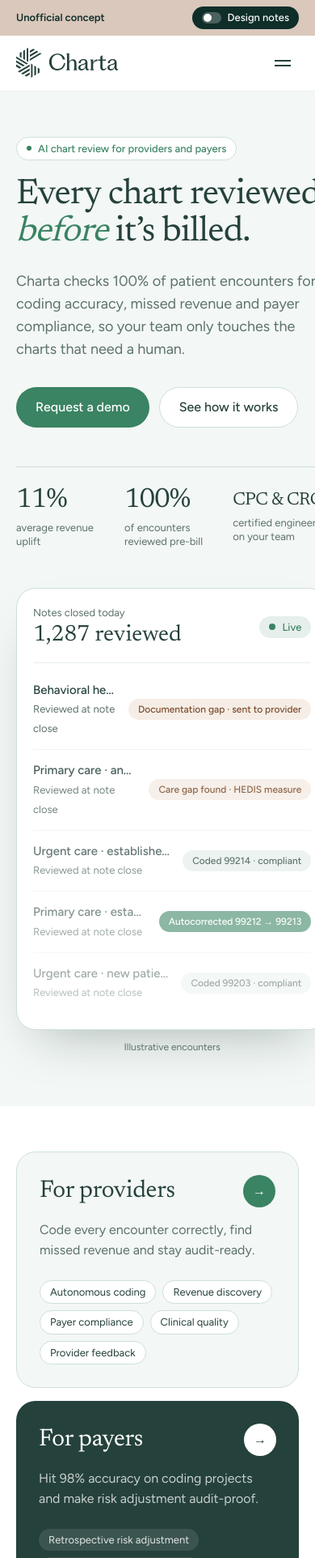
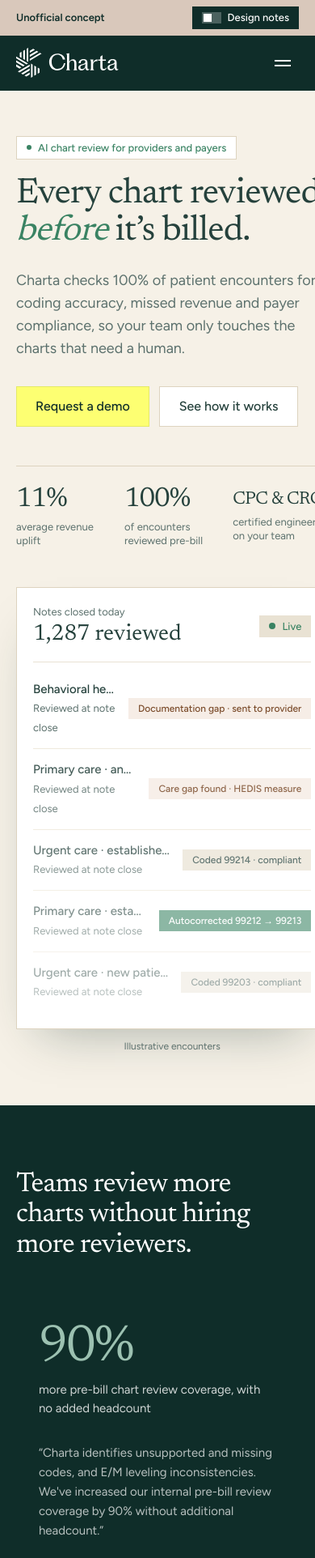
Before and after one commit to heyryker/portfolio, a Next.js app: page /chartahealth in a window 390 px wide. Shown: the top 1924 px of the page at 81% size. Built offline with nearby package versions, Linux system fonts and the light colour scheme.

Commit message:
Charta concept: sharp corners, dark green nav, neon yellow CTAs, creme backgrounds, no provider/payer section
Co-Authored-By: Claude Opus 5.5 <noreply@anthropic.com>
Claude-Session: https://claude.ai/code/session_012okL6e9rPngZcK64pG4yMo

```diff
--- a/app/chartahealth/ChartaConcept.tsx
+++ b/app/chartahealth/ChartaConcept.tsx
@@ -8,8 +8,8 @@ import { useEffect, useState, type ReactNode } from "react";
  * Unofficial homepage concept for Charta Health (chartahealth.com), built for
  * an interview. Copy, product screenshots and logo are Charta's own, taken
  * from their live homepage (2026-11). Colors are their Webflow brand tokens:
- *   dark-bg #0f2d29, headings #25413c, accent #3a8363, off-white #f3f7f5,
- *   darker-border #cee0d8, stroke #e6efeb, paragraph #5c716d, sand #d9c8bb.
+ *   dark-bg #0f2d29, headings #25413c, accent #3a8363, off-white #f6f1e7,
+ *   darker-border #ddd3bf, stroke #e9e2d3, paragraph #5c716d, sand #d9c8bb.
  * Nothing here uses the portfolio's own brand on purpose.
  *
  * "Design notes" (off by default) show numbered callouts explaining what
@@ -149,33 +149,29 @@ const FEED = [
 const NOTES: Record<number, { title: string; body: string }> = {
   1: {
     title: "Say what it is before asking a question",
-    body: "The live hero opens with a hypothetical question. A buyer has to read the subhead to learn what Charta does. The new headline states the promise plainly, and the proof points (11%, 100%, CPC- and CRC-certified engineers) sit in the first screen instead of further down.",
+    body: "The live hero opens with a hypothetical question. A buyer has to read the subhead to learn what Charta does. The new headline states the promise plainly, and the proof points (11%, 100%, CPC- and CRC-certified engineers) sit in the first screen instead of further down. The small Provider / Payer switch above the headline is gone, so nothing competes with the promise.",
   },
   2: {
     title: "Show the product doing the job",
     body: "The hero visual is a small live feed of charts being reviewed at note close. It explains pre-billing review in about three seconds, without a paragraph. (The encounters in it are illustrative.)",
   },
   3: {
-    title: "Two clear doors instead of a small switch",
-    body: "Providers and payers buy different things. The live page uses a small Provider / Payer toggle above the headline that's easy to miss. Two labeled doors let each buyer self-select right away.",
-  },
-  4: {
     title: "Customer results right after the promise",
     body: "On the live page the strongest proof (customer quotes with real numbers) is about two-thirds of the way down, in a slider. The first logos under the hero are associations Charta is a member of, which can read as customer logos but aren't. Here the numbers lead and the quotes back them up.",
   },
-  5: {
+  4: {
     title: "Lead each product with an outcome",
     body: "The product tour keeps the real screenshots, but each panel now leads with a concrete outcome. For example, payer compliance goes from \u201cGet peace of mind and greater control\u201d to \u201cFix issues while charts are still open.\u201d",
   },
-  6: {
+  5: {
     title: "Three steps that scan",
     body: "Each step was two long paragraphs. Now each is one or two sentences, and the 'you decide what happens' choice from step two becomes three chips, since it's a real selling point.",
   },
-  7: {
+  6: {
     title: "Roles as a quick list, not stock photos",
     body: "Six photo cards became a two-column list. Visitors find their role and outcome in seconds, and the page is shorter and lighter.",
   },
-  8: {
+  7: {
     title: "Lead with people at the close",
     body: "The final ask names the dedicated, certified engineer, the differentiator buried in step one of the live page. Resources drop from six long cards to three short ones.",
   },
@@ -193,11 +189,11 @@ export function ChartaConcept() {
 
       <main>
         {/* Hero */}
-        <section className="relative overflow-hidden bg-[#f3f7f5]">
+        <section className="relative overflow-hidden bg-[#f6f1e7]">
           <div className="mx-auto grid max-w-[1280px] gap-12 px-5 pt-14 pb-16 md:px-10 lg:grid-cols-[1.05fr_1fr] lg:items-center lg:gap-16 lg:pt-20 lg:pb-24">
             <div>
               {notes && <Note n={1} />}
-              <p className="mb-5 inline-flex items-center gap-2 rounded-full border border-[#cee0d8] bg-white px-3 py-1 text-[13px] font-medium text-[#3a8363]">
+              <p className="mb-5 inline-flex items-center gap-2 border border-[#ddd3bf] bg-white px-3 py-1 text-[13px] font-medium text-[#3a8363]">
                 <span className="size-1.5 rounded-full bg-[#3a8363]" aria-hidden="true" />
                 AI chart review for providers and payers
               </p>
@@ -214,7 +210,7 @@ export function ChartaConcept() {
                   See how it works
                 </Button>
               </div>
-              <dl className="mt-12 grid max-w-[540px] grid-cols-3 gap-4 border-t border-[#cee0d8] pt-6">
+              <dl className="mt-12 grid max-w-[540px] grid-cols-3 gap-4 border-t border-[#ddd3bf] pt-6">
                 <Stat value="11%" label="average revenue uplift" />
                 <Stat value="100%" label="of encounters reviewed pre-bill" />
                 <Stat value="CPC & CRC" label="certified engineers on your team" small />
@@ -227,39 +223,14 @@ export function ChartaConcept() {
           </div>
         </section>
 
-        {/* Audience doors */}
-        <section className="border-b border-[#e6efeb] bg-white">
-          <div className="mx-auto max-w-[1280px] px-5 py-14 md:px-10">
-            {notes && <Note n={3} />}
-            <div className="grid gap-4 md:grid-cols-2">
-              <Door
-                who="For providers"
-                line="Code every encounter correctly, find missed revenue and stay audit-ready."
-                items={["Autonomous coding", "Revenue discovery", "Payer compliance", "Clinical quality", "Provider feedback"]}
-              />
-              <Door
-                who="For payers"
-                line="Hit 98% accuracy on coding projects and make risk adjustment audit-proof."
-                items={[
-                  "Retrospective risk adjustment",
-                  "Automated second-pass & QA",
-                  "RADV & audit management",
-                  "HEDIS & quality analytics",
-                ]}
-                dark
-              />
-            </div>
-          </div>
-        </section>
-
         {/* Proof */}
         <section className="bg-[#0f2d29] text-white">
           <div className="mx-auto max-w-[1280px] px-5 py-20 md:px-10 md:py-24">
-            {notes && <Note n={4} dark />}
+            {notes && <Note n={3} dark />}
             <h2 className="max-w-[640px] font-[family-name:var(--font-charta-serif)] text-[34px] leading-[1.1] tracking-[-0.02em] md:text-[44px]">
               Teams review more charts without hiring more reviewers.
             </h2>
-            <div className="mt-12 grid gap-px overflow-hidden rounded-2xl bg-white/10 md:grid-cols-3">
+            <div className="mt-12 grid gap-px overflow-hidden bg-white/10 md:grid-cols-3">
               {PROOF.map((p) => (
                 <figure key={p.name} className="flex flex-col bg-[#0f2d29] p-7 md:p-8">
                   <p className="font-[family-name:var(--font-charta-serif)] text-[64px] leading-none tracking-[-0.03em] text-[#9cc1b1]">
@@ -282,9 +253,9 @@ export function ChartaConcept() {
         </section>
 
         {/* Solutions */}
-        <section className="bg-[#f3f7f5]">
+        <section className="bg-[#f6f1e7]">
           <div className="mx-auto max-w-[1280px] px-5 py-20 md:px-10 md:py-24">
-            {notes && <Note n={5} />}
+            {notes && <Note n={4} />}
             <SectionHead
               eyebrow="Platform"
               title="One review, five ways to protect the practice"
@@ -299,8 +270,8 @@ export function ChartaConcept() {
                   aria-selected={tab === s.id}
                   aria-controls="solution-panel"
                   onClick={() => setTab(s.id)}
-                  className={`shrink-0 rounded-full px-4 py-2 text-[15px] font-medium transition-colors focus-visible:outline-2 focus-visible:outline-offset-2 focus-visible:outline-[#3a8363] ${
-                    tab === s.id ? "bg-[#25413c] text-white" : "bg-white text-[#25413c] hover:bg-[#e6efeb]"
+                  className={`shrink-0 px-4 py-2 text-[15px] font-medium transition-colors focus-visible:outline-2 focus-visible:outline-offset-2 focus-visible:outline-[#3a8363] ${
+                    tab === s.id ? "bg-[#25413c] text-white" : "bg-white text-[#25413c] hover:bg-[#e9e2d3]"
                   }`}
                 >
                   {s.tab}
@@ -311,7 +282,7 @@ export function ChartaConcept() {
               id="solution-panel"
               role="tabpanel"
               aria-labelledby={`tab-${solution.id}`}
-              className="mt-6 grid gap-8 rounded-3xl border border-[#cee0d8] bg-white p-6 md:p-10 lg:grid-cols-[1fr_1.25fr] lg:items-center"
+              className="mt-6 grid gap-8 border border-[#ddd3bf] bg-white p-6 md:p-10 lg:grid-cols-[1fr_1.25fr] lg:items-center"
             >
               <div>
                 <h3 className="font-[family-name:var(--font-charta-serif)] text-[30px] leading-[1.15] tracking-[-0.01em] md:text-[36px]">
@@ -322,7 +293,7 @@ export function ChartaConcept() {
                   Learn about {solution.tab.toLowerCase()} <span aria-hidden="true">→</span>
                 </a>
               </div>
-              <div className="overflow-hidden rounded-2xl border border-[#e6efeb] bg-[#f3f7f5]">
+              <div className="overflow-hidden border border-[#e9e2d3] bg-[#f6f1e7]">
                 <Image
                   key={solution.img}
                   src={solution.img}
@@ -340,7 +311,7 @@ export function ChartaConcept() {
         {/* How it works */}
         <section id="how" className="scroll-mt-20 bg-white">
           <div className="mx-auto max-w-[1280px] px-5 py-20 md:px-10 md:py-24">
-            {notes && <Note n={6} />}
+            {notes && <Note n={5} />}
             <SectionHead
               eyebrow="How Charta works"
               title="Live in your EHR, reviewing from the first note"
@@ -348,21 +319,21 @@ export function ChartaConcept() {
             />
             <ol className="mt-12 grid gap-6 lg:grid-cols-3">
               {STEPS.map((s) => (
-                <li key={s.n} className="flex flex-col rounded-3xl border border-[#e6efeb] bg-[#f3f7f5] p-6 md:p-8">
+                <li key={s.n} className="flex flex-col border border-[#e9e2d3] bg-[#f6f1e7] p-6 md:p-8">
                   <span className="font-[family-name:var(--font-charta-serif)] text-[20px] text-[#3a8363]">{s.n}</span>
                   <h3 className="mt-3 text-[22px] leading-[1.25] font-semibold tracking-[-0.01em]">{s.title}</h3>
                   <p className="mt-3 text-[16px] leading-[1.6] text-[#5c716d]">{s.body}</p>
                   {s.chips && (
                     <ul className="mt-4 flex flex-wrap gap-2">
                       {s.chips.map((c) => (
-                        <li key={c} className="rounded-full border border-[#cee0d8] bg-white px-3 py-1 text-[13px] font-medium">
+                        <li key={c} className=" border border-[#ddd3bf] bg-white px-3 py-1 text-[13px] font-medium">
                           {c}
                         </li>
                       ))}
                     </ul>
                   )}
                   {s.img ? (
-                    <div className="mt-6 overflow-hidden rounded-2xl border border-[#e6efeb] bg-white">
+                    <div className="mt-6 overflow-hidden border border-[#e9e2d3] bg-white">
                       <Image src={s.img} alt={s.alt ?? ""} width={1312} height={1312} className="h-auto w-full" unoptimized />
                     </div>
                   ) : (
@@ -375,20 +346,20 @@ export function ChartaConcept() {
         </section>
 
         {/* Roles */}
-        <section className="bg-[#f3f7f5]">
+        <section className="bg-[#f6f1e7]">
           <div className="mx-auto grid max-w-[1280px] gap-10 px-5 py-20 md:px-10 md:py-24 lg:grid-cols-[1fr_1.4fr]">
             <div>
-              {notes && <Note n={7} />}
+              {notes && <Note n={6} />}
               <SectionHead
                 eyebrow="Built for"
                 title="Teams across your practice"
                 body="Provider organizations use Charta to grow revenue and build scalable systems for payer compliance, provider performance and clinical quality."
               />
             </div>
-            <ul className="grid gap-px overflow-hidden rounded-3xl border border-[#cee0d8] bg-[#cee0d8] sm:grid-cols-2">
+            <ul className="grid gap-px overflow-hidden border border-[#ddd3bf] bg-[#ddd3bf] sm:grid-cols-2">
               {ROLES.map(([role, line]) => (
                 <li key={role}>
-                  <a href="#" className="group flex h-full flex-col bg-white p-6 transition-colors hover:bg-[#f9fbfa]">
+                  <a href="#" className="group flex h-full flex-col bg-white p-6 transition-colors hover:bg-[#fbf8f2]">
                     <span className="flex items-center justify-between text-[17px] font-semibold">
                       {role}
                       <span aria-hidden="true" className="text-[#3a8363] transition-transform group-hover:translate-x-1">
@@ -406,7 +377,7 @@ export function ChartaConcept() {
         {/* Resources + CTA */}
         <section className="bg-white">
           <div className="mx-auto max-w-[1280px] px-5 py-20 md:px-10 md:py-24">
-            {notes && <Note n={8} />}
+            {notes && <Note n={7} />}
             <div className="flex flex-wrap items-end justify-between gap-4">
               <SectionHead eyebrow="Resources" title="Learn from teams already doing it" />
               <a href="#" className="font-semibold text-[#3a8363] hover:underline">
@@ -418,7 +389,7 @@ export function ChartaConcept() {
                 <a
                   key={r.title}
                   href="#"
-                  className="group flex flex-col rounded-3xl border border-[#e6efeb] p-6 transition-colors hover:border-[#cee0d8] hover:bg-[#f3f7f5]"
+                  className="group flex flex-col border border-[#e9e2d3] p-6 transition-colors hover:border-[#ddd3bf] hover:bg-[#f6f1e7]"
                 >
                   <span className="text-[12px] font-semibold tracking-[0.08em] text-[#3a8363] uppercase">{r.kind}</span>
                   <span className="mt-3 font-[family-name:var(--font-charta-serif)] text-[22px] leading-[1.25]">{r.title}</span>
@@ -427,7 +398,7 @@ export function ChartaConcept() {
               ))}
             </div>
 
-            <div className="mt-20 grid gap-8 overflow-hidden rounded-[32px] bg-[#0f2d29] p-8 text-white md:p-14 lg:grid-cols-[1.4fr_1fr] lg:items-center">
+            <div className="mt-20 grid gap-8 overflow-hidden bg-[#0f2d29] p-8 text-white md:p-14 lg:grid-cols-[1.4fr_1fr] lg:items-center">
               <div>
                 <h2 className="font-[family-name:var(--font-charta-serif)] text-[36px] leading-[1.1] tracking-[-0.02em] md:text-[48px]">
                   Talk to the engineer who&rsquo;ll build your setup.
@@ -470,14 +441,14 @@ function ConceptBar({ notes, onToggle }: { notes: boolean; onToggle: () => void
           type="button"
           onClick={onToggle}
           aria-pressed={notes}
-          className="flex shrink-0 items-center gap-2 rounded-full bg-[#0f2d29] px-3 py-1 font-medium text-white focus-visible:outline-2 focus-visible:outline-offset-2 focus-visible:outline-[#0f2d29]"
+          className="flex shrink-0 items-center gap-2 bg-[#0f2d29] px-3 py-1 font-medium text-white focus-visible:outline-2 focus-visible:outline-offset-2 focus-visible:outline-[#0f2d29]"
         >
           <span
             aria-hidden="true"
-            className={`relative h-3.5 w-6 rounded-full transition-colors ${notes ? "bg-[#9cc1b1]" : "bg-white/25"}`}
+            className={`relative h-3.5 w-6 transition-colors ${notes ? "bg-[#9cc1b1]" : "bg-white/25"}`}
           >
             <span
-              className={`absolute top-0.5 size-2.5 rounded-full bg-white transition-[left] ${notes ? "left-3" : "left-0.5"}`}
+              className={`absolute top-0.5 size-2.5 bg-white transition-[left] ${notes ? "left-3" : "left-0.5"}`}
             />
           </span>
           Design notes
@@ -490,41 +461,41 @@ function ConceptBar({ notes, onToggle }: { notes: boolean; onToggle: () => void
 function Nav() {
   const [open, setOpen] = useState(false);
   return (
-    <header className="sticky top-0 z-30 border-b border-[#e6efeb] bg-white/90 backdrop-blur">
+    <header className="sticky top-0 z-30 bg-[#0f2d29] text-white">
       <div className="mx-auto flex h-[68px] max-w-[1280px] items-center justify-between px-5 md:px-10">
         <div className="flex items-center gap-10">
           <a href="#" aria-label="Charta home">
-            <Image src="/chartahealth/logo.svg" alt="Charta" width={127} height={36} priority unoptimized />
+            <Image src="/chartahealth/logo.svg" alt="Charta" width={127} height={36} priority className="brightness-0 invert" unoptimized />
           </a>
           <nav aria-label="Main" className="hidden items-center gap-7 text-[15px] lg:flex">
             {["Platform", "Solutions", "Customers", "Resources", "Company"].map((l) => (
-              <a key={l} href="#" className="hover:text-[#3a8363]">
+              <a key={l} href="#" className="text-white/85 hover:text-[#fdff72]">
                 {l}
               </a>
             ))}
           </nav>
         </div>
         <div className="flex items-center gap-5">
-          <a href="#" className="hidden text-[15px] hover:text-[#3a8363] md:inline">
+          <a href="#" className="hidden text-[15px] text-white/85 hover:text-[#fdff72] md:inline">
             Client login
           </a>
           <Button small>Request a demo</Button>
           <button
             type="button"
-            className="grid size-10 place-items-center rounded-full hover:bg-[#f3f7f5] lg:hidden"
+            className="grid size-10 place-items-center hover:bg-white/10 lg:hidden"
             aria-label="Menu"
             aria-expanded={open}
             onClick={() => setOpen((v) => !v)}
           >
             <span aria-hidden="true" className="flex flex-col gap-1">
-              <span className="h-0.5 w-5 bg-[#25413c]" />
-              <span className="h-0.5 w-5 bg-[#25413c]" />
+              <span className="h-0.5 w-5 bg-white" />
+              <span className="h-0.5 w-5 bg-white" />
             </span>
           </button>
         </div>
       </div>
       {open && (
-        <nav aria-label="Main" className="border-t border-[#e6efeb] px-5 py-4 lg:hidden">
+        <nav aria-label="Main" className="border-t border-white/10 px-5 py-4 lg:hidden">
           {["Platform", "Solutions", "Customers", "Resources", "Company", "Client login"].map((l) => (
             <a key={l} href="#" className="block py-2 text-[17px]">
               {l}
@@ -551,14 +522,14 @@ function Button({
 }) {
   const size = small ? "px-4 py-2 text-[14px] max-sm:hidden" : "px-6 py-3 text-[16px]";
   const look = light
-    ? "bg-white text-[#0f2d29] hover:bg-[#e6efeb]"
+    ? "bg-[#fdff72] text-[#0f2d29] hover:bg-[#f0f25a]"
     : variant === "ghost"
-      ? "border border-[#cee0d8] bg-white text-[#25413c] hover:border-[#3a8363]"
-      : "bg-[#3a8363] text-white hover:bg-[#2f6d52]";
+      ? "border border-[#ddd3bf] bg-white text-[#25413c] hover:border-[#3a8363]"
+      : "bg-[#fdff72] text-[#0f2d29] hover:bg-[#f0f25a] ring-1 ring-inset ring-[#0f2d29]/10";
   return (
     <a
       href={href}
-      className={`inline-flex items-center justify-center rounded-full font-medium transition-colors focus-visible:outline-2 focus-visible:outline-offset-2 focus-visible:outline-[#3a8363] ${size} ${look}`}
+      className={`inline-flex items-center justify-center font-medium transition-colors focus-visible:outline-2 focus-visible:outline-offset-2 focus-visible:outline-[#3a8363] ${size} ${look}`}
     >
       {children}
     </a>
@@ -595,40 +566,6 @@ function SectionHead({ eyebrow, title, body }: { eyebrow: string; title: string;
   );
 }
 
-function Door({ who, line, items, dark }: { who: string; line: string; items: string[]; dark?: boolean }) {
-  return (
-    <a
-      href="#"
-      className={`group flex flex-col rounded-3xl p-7 transition-transform hover:-translate-y-0.5 md:p-9 ${
-        dark ? "bg-[#25413c] text-white" : "border border-[#cee0d8] bg-[#f3f7f5]"
-      }`}
-    >
-      <span className="flex items-center justify-between">
-        <span className="font-[family-name:var(--font-charta-serif)] text-[30px] leading-none tracking-[-0.01em]">{who}</span>
-        <span
-          aria-hidden="true"
-          className={`grid size-10 place-items-center rounded-full transition-transform group-hover:translate-x-1 ${
-            dark ? "bg-white text-[#25413c]" : "bg-[#3a8363] text-white"
-          }`}
-        >
-          →
-        </span>
-      </span>
-      <span className={`mt-4 max-w-[440px] text-[16px] leading-[1.55] ${dark ? "text-white/75" : "text-[#5c716d]"}`}>{line}</span>
-      <span className="mt-6 flex flex-wrap gap-2">
-        {items.map((i) => (
-          <span
-            key={i}
-            className={`rounded-full px-3 py-1 text-[13px] ${dark ? "bg-white/10 text-white/85" : "border border-[#cee0d8] bg-white"}`}
-          >
-            {i}
-          </span>
-        ))}
-      </span>
-    </a>
-  );
-}
-
 /* The hero visual: notes arriving at close and getting reviewed, one by one. */
 function ReviewFeed() {
   const [tick, setTick] = useState(0);
@@ -642,15 +579,15 @@ function ReviewFeed() {
   const rows = Array.from({ length: 5 }, (_, i) => ({ ...FEED[(tick + i) % FEED.length], key: tick + i }));
   return (
     <div className="relative">
-      <div className="rounded-3xl border border-[#cee0d8] bg-white p-5 shadow-[0_30px_60px_-30px_rgba(15,45,41,0.35)] md:p-6">
-        <div className="flex items-center justify-between border-b border-[#e6efeb] pb-4">
+      <div className=" border border-[#ddd3bf] bg-white p-5 shadow-[0_30px_60px_-30px_rgba(15,45,41,0.35)] md:p-6">
+        <div className="flex items-center justify-between border-b border-[#e9e2d3] pb-4">
           <div>
             <p className="text-[13px] text-[#5c716d]">Notes closed today</p>
             <p className="font-[family-name:var(--font-charta-serif)] text-[28px] leading-tight tabular-nums">
               {(1284 + tick).toLocaleString()} reviewed
             </p>
           </div>
-          <span className="flex items-center gap-2 rounded-full bg-[#e6efeb] px-3 py-1 text-[13px] font-medium text-[#3a8363]">
+          <span className="flex items-center gap-2 bg-[#e9e2d3] px-3 py-1 text-[13px] font-medium text-[#3a8363]">
             <span className="relative flex size-2">
               <span className="absolute inset-0 animate-ping rounded-full bg-[#3a8363] opacity-60 motion-reduce:hidden" />
               <span className="relative size-2 rounded-full bg-[#3a8363]" />
@@ -662,7 +599,7 @@ function ReviewFeed() {
           {rows.map((r, i) => (
             <li
               key={r.key}
-              className={`flex items-center justify-between gap-4 border-b border-[#f0f4f2] py-3.5 last:border-0 ${
+              className={`flex items-center justify-between gap-4 border-b border-[#efe9dc] py-3.5 last:border-0 ${
                 i === 0 ? "animate-[charta-in_500ms_ease-out]" : ""
               }`}
               style={{ opacity: 1 - i * 0.14 }}
@@ -685,25 +622,25 @@ function ReviewFeed() {
 function Badge({ tone, children }: { tone: "ok" | "fix" | "flag"; children: ReactNode }) {
   const look =
     tone === "ok"
-      ? "bg-[#e6efeb] text-[#25413c]"
+      ? "bg-[#e9e2d3] text-[#25413c]"
       : tone === "fix"
         ? "bg-[#3a8363] text-white"
         : "bg-[#f6ede6] text-[#7a4b2a]";
-  return <span className={`shrink-0 rounded-full px-3 py-1 text-right text-[12px] font-medium sm:text-[13px] ${look}`}>{children}</span>;
+  return <span className={`shrink-0 px-3 py-1 text-right text-[12px] font-medium sm:text-[13px] ${look}`}>{children}</span>;
 }
 
 /* Step one has no product screenshot on the live site, so it gets a simple EHR → Charta diagram. */
 function EhrVisual() {
   return (
     <div
-      className="mt-6 flex flex-1 items-center justify-center gap-3 rounded-2xl border border-[#e6efeb] bg-white p-8"
+      className="mt-6 flex flex-1 items-center justify-center gap-3 border border-[#e9e2d3] bg-white p-8"
       aria-hidden="true"
     >
-      <span className="rounded-xl border border-[#cee0d8] px-4 py-3 text-[14px] font-semibold">Your EHR</span>
+      <span className=" border border-[#ddd3bf] px-4 py-3 text-[14px] font-semibold">Your EHR</span>
       <span className="flex items-center gap-1 text-[#3a8363]">
         <span className="h-px w-8 bg-[#3a8363]" />→
       </span>
-      <span className="flex items-center gap-2 rounded-xl bg-[#0f2d29] px-4 py-3 text-[14px] font-semibold text-white">
+      <span className="flex items-center gap-2 bg-[#0f2d29] px-4 py-3 text-[14px] font-semibold text-white">
         <Image src="/chartahealth/logo.svg" alt="" width={60} height={17} className="brightness-0 invert" unoptimized />
       </span>
     </div>
@@ -714,11 +651,11 @@ function Note({ n, dark }: { n: number; dark?: boolean }) {
   const note = NOTES[n];
   return (
     <aside
-      className={`mb-6 flex max-w-[560px] gap-3 rounded-2xl border p-4 text-[14px] leading-[1.5] ${
-        dark ? "border-[#d9c8bb]/40 bg-[#d9c8bb]/10 text-white/85" : "border-[#d9c8bb] bg-[#faf6f2] text-[#25413c]"
+      className={`mb-6 flex max-w-[560px] gap-3 border p-4 text-[14px] leading-[1.5] ${
+        dark ? "border-[#d9c8bb]/40 bg-[#d9c8bb]/10 text-white/85" : "border-[#d9c8bb] bg-[#fffdf8] text-[#25413c]"
       }`}
     >
-      <span className="grid size-6 shrink-0 place-items-center rounded-full bg-[#d9c8bb] text-[12px] font-bold text-[#0f2d29]">
+      <span className="grid size-6 shrink-0 place-items-center bg-[#d9c8bb] text-[12px] font-bold text-[#0f2d29]">
         {n}
       </span>
       <span>
```
